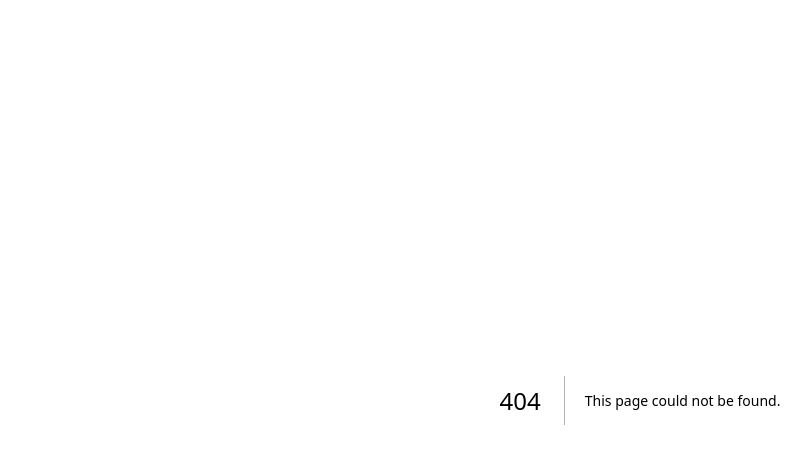
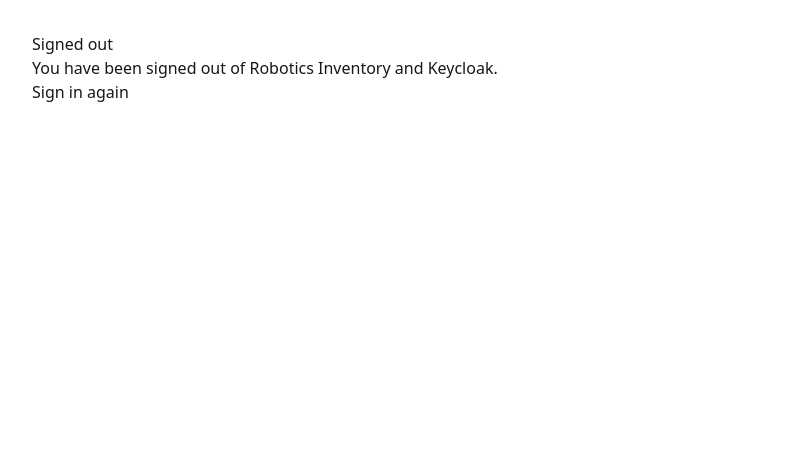
Before and after one commit to ducompsoc/robotics-inventory, a Next.js app: page /signed-out in a window 1280 px wide. Before the commit this address had no page. Shown: the top 464 px of the page, without its empty margins (0-811 px from the left). Built offline with nearby package versions, Linux system fonts and the light colour scheme.

Commit message:
Update main page and add sign out page

```diff
--- a/src/app/page.tsx
+++ b/src/app/page.tsx
@@ -1,4 +1,5 @@
-import { auth, signOut } from "@/auth";
+import { signOutEverywhere } from "@/app/actions";
+import { auth } from "@/auth";
 
 export default async function Home() {
   const session = await auth();
@@ -7,12 +8,7 @@
     <main className="p-8">
       <h1>Robotics Inventory</h1>
       <p>Signed in as {session?.user?.name ?? session?.user?.email}</p>
-      <form
-        action={async () => {
-          "use server";
-          await signOut({ redirectTo: "/" });
-        }}
-      >
+      <form action={signOutEverywhere}>
         <button type="submit">Sign out</button>
       </form>
     </main>
--- /dev/null
+++ b/src/app/signed-out/page.tsx
@@ -0,0 +1,11 @@
+import Link from "next/link";
+
+export default function SignedOut() {
+  return (
+    <main className="p-8">
+      <h1>Signed out</h1>
+      <p>You have been signed out of Robotics Inventory and Keycloak.</p>
+      <Link href="/">Sign in again</Link>
+    </main>
+  );
+}
```
